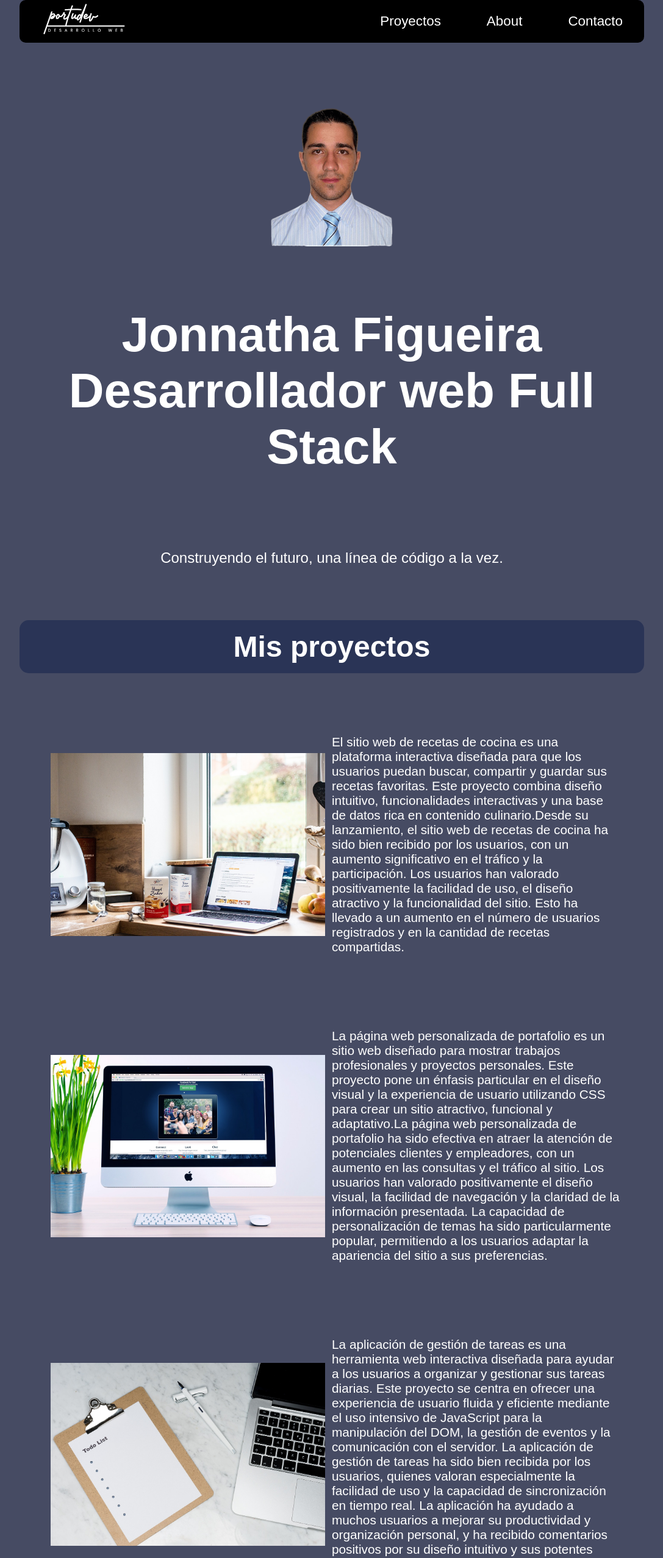
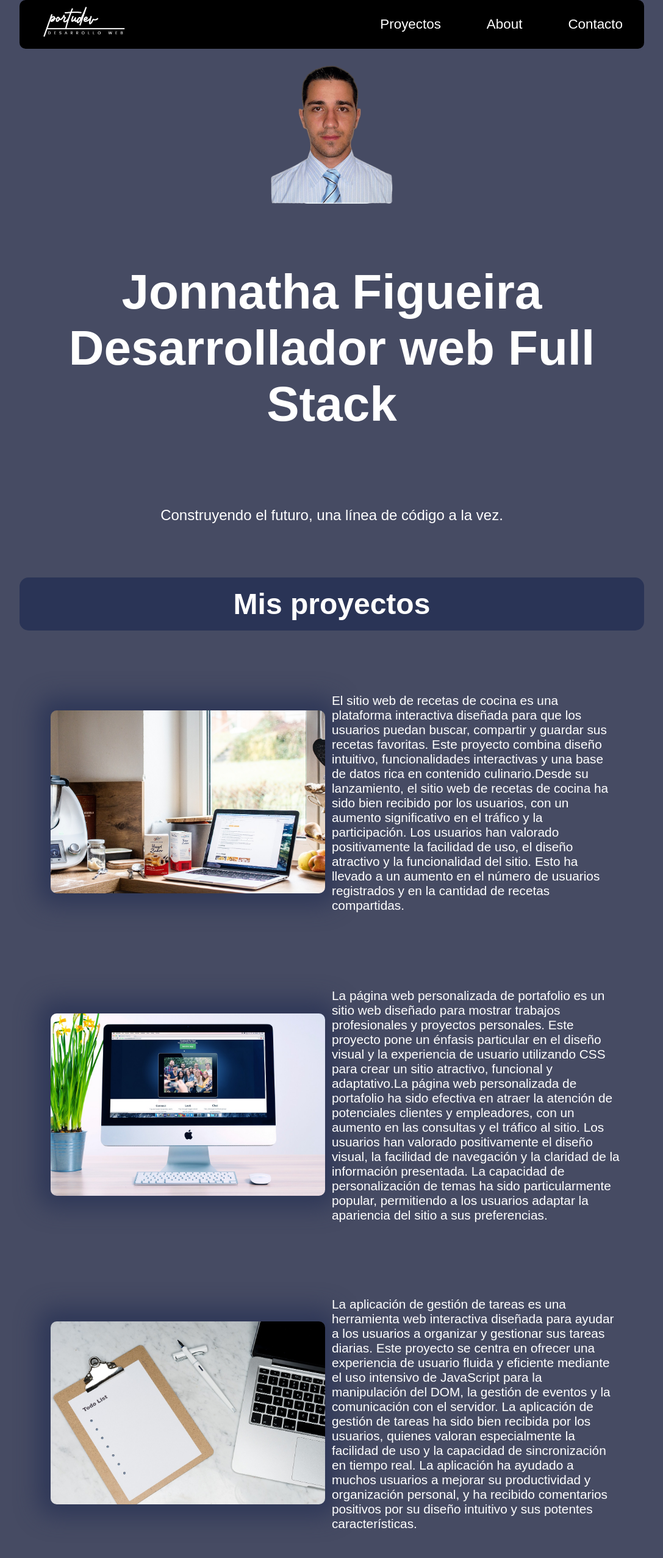
Before and after one commit to jfigueira87/Portfolio, a plain HTML site: page index.html in a window 1280 px wide. Shown: the top 2555 px of the page at 61% size, without its empty margins (96-1183 px from the left). Drawn offline with Linux system fonts and the light colour scheme; a web font is replaced by a local one.

Commit message:
últimos cambios de accesibilidad, animación y envío de formulario

```diff
--- a/index.html
+++ b/index.html
@@ -10,10 +10,10 @@
 
 <body>
 
-    <header>
+    <header id="header">
         <nav>
             <div class="logoMenu">
-                <img src="logoJonnatha.JPG" alt="logo">
+                <a href="#header"><img src="logoJonnatha.JPG" alt="logo"></a>
             </div>
             <input type="checkbox" id="sidebar-active">
             <label for="sidebar-active" class="btn-open"><svg xmlns="http://www.w3.org/2000/svg" height="50px"
@@ -52,7 +52,7 @@
             </div>
             <article class="containerProyect">
                 <div class="logoProyect">
-                    <img src="proyectoCocina.jpg" alt="Logotipo de Html5">
+                    <a href="https://github.com/jfigueira87" target="_blank"><img src="proyectoCocina.jpg" alt="Logotipo de Html5"></a>
                 </div>
                 <div class="descriptionProyect">
                     <p>El sitio web de recetas de cocina es una plataforma interactiva diseñada para que los usuarios
@@ -66,7 +66,7 @@
             </article>
             <article class="containerProyect">
                 <div class="logoProyect">
-                    <img src="proyectoPortafolio.jpg" alt="Logotipo de Css">
+                    <a href="https://github.com/jfigueira87" target="_blank"><img src="proyectoPortafolio.jpg" alt="Logotipo de Css"></a>
                 </div>
                 <div class="descriptionProyect">
                     <p>La página web personalizada de portafolio es un sitio web diseñado para mostrar trabajos
@@ -81,7 +81,7 @@
             </article>
             <article class="containerProyect">
                 <div class="logoProyect">
-                    <img src="proyectoTareas.jpg" alt="Logotipo de Javascript">
+                    <a href="https://github.com/jfigueira87" target="_blank"><img src="proyectoTareas.jpg" alt="Logotipo de Javascript"></a>
                 </div>
                 <div class="descriptionProyect">
                     <p>La aplicación de gestión de tareas es una herramienta web interactiva diseñada para ayudar a los
@@ -117,7 +117,7 @@
                 <h2>Contacto</h2>
             </div>
             <div class="formulario">
-                <form class="formContact" action="">
+                <form class="formContact" action="https://formspree.io/f/xeojqkgj" method="post">
                     <div class="formName"><input type="text" id="name" name="name" placeholder="Escribe tu nombre"
                             required></div>
 
@@ -137,8 +137,8 @@
             <p></p>
         </div>
         <div class="logosFooter">
-            <img src="facebook.png" alt="Logo de facebook">
-            <img src="instagram.png" alt="Logo de instagram">
+            <a href="https://www.facebook.com" target="_blank"><img src="facebook.png" alt="Logo de facebook"></a>
+            <a href="https://www.instagram.com" target="_blank"><img src="instagram.png" alt="Logo de instagram"></a>
         </div>
     </footer>
 </body>
--- a/style.css
+++ b/style.css
@@ -37,17 +37,26 @@ main{
     margin-left: 2rem;
 }
 
+.logoMenu img:hover{
+    transform: scale(1.2);
+}
+
 .logoMenu{
+    display: flex;
     width: 100%;
+    align-items: center;
 }
 
 nav{
+    position: fixed; /* Fija la barra de navegación */
+    top: 0;
     display: flex;
     justify-content: space-between;
     background-color: black;
     width: 80%;
-    height: 70px;
+    height: 80px;
     border-radius: 10px;
+    z-index: 1000;   /* Asegura que la barra esté por encima de otros elementos */
 }
 
 .menu{
@@ -163,6 +172,10 @@ nav{
 
 .logoProyect img{
     width: 450px;
+    border-radius: 10px;
+    -webkit-box-shadow: 0px -1px 37px 20px rgba(42,52,86,0.83);
+    -moz-box-shadow: 0px -1px 37px 20px rgba(42,52,86,0.83);
+    box-shadow: 0px -1px 37px 20px rgba(42,52,86,0.83);
 }
 
 .logoProyect img:hover{
@@ -334,7 +347,11 @@ footer{
     }
 
     .logoProyect img{
-        width: 300fggpx;
+        width: 300px;
+    }
+
+    .logoProyect img:hover{
+        width: 300px;
     }
 
     .descriptionProyect{
```
